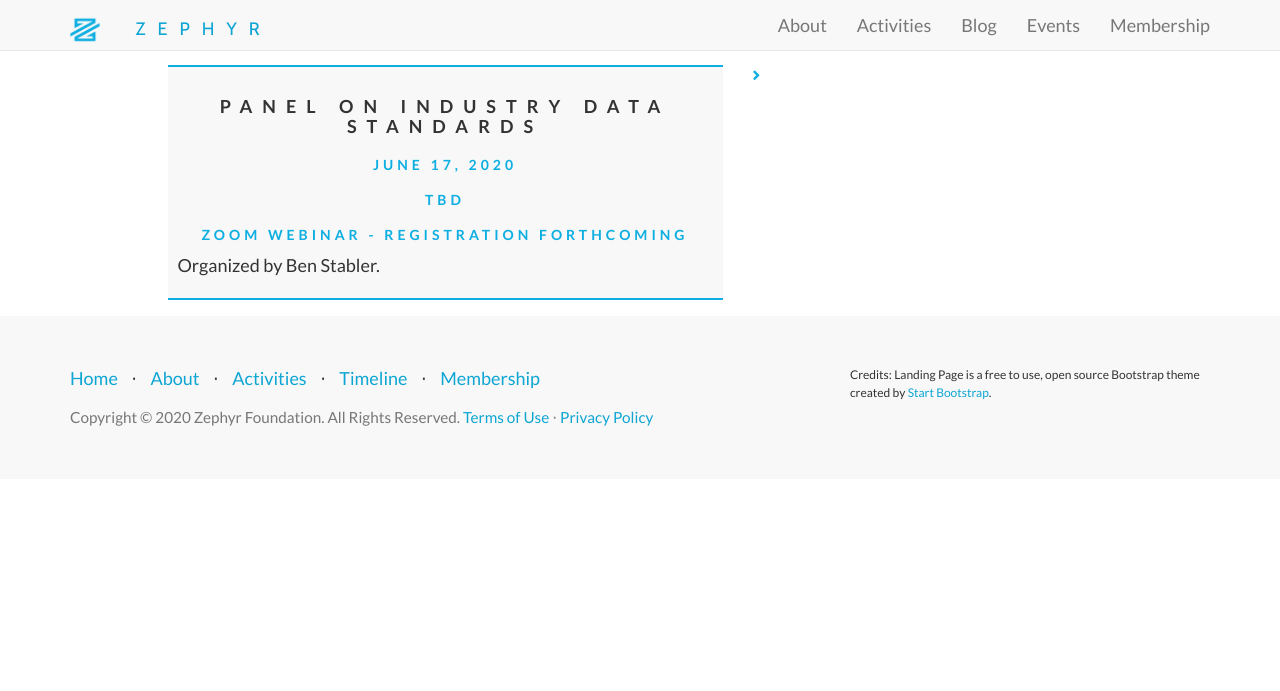
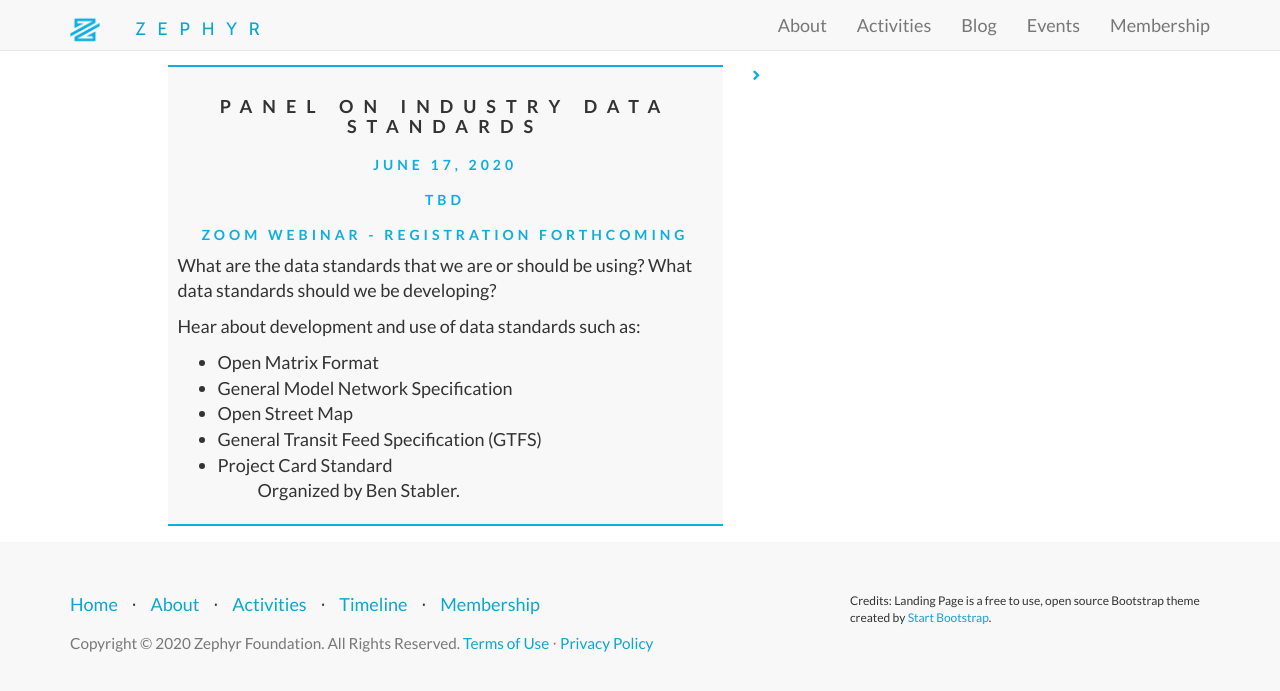
Before and after one commit to ZephyrTransport/zephyr-website, a Jekyll site: the page built from _events/2020-june-panel-data-standards.md, in a window 1280 px wide. Shown: the top 691 px of the page. Built offline with Jekyll 4.4.1, drawn with Linux system fonts in a browser that asks for light colours; nearby versions of some CDN libraries.

Commit message:
add descriptions

```diff
--- a/_events/2020-june-panel-data-standards.md
+++ b/_events/2020-june-panel-data-standards.md
@@ -7,6 +7,16 @@
 time: TBD
 place: Zoom Webinar - Registration forthcoming
 additional-msg:
-summary:  "Organized by Ben Stabler.
+summary:  "
+What are the data standards that we are or should be using? What data standards should we be developing?
+<p> Hear about development and use of data standards such as:
+<ul>
+<li>Open Matrix Format</li>
+<li>General Model Network Specification</li>
+<li>Open Street Map</li>
+<li>General Transit Feed Specification (GTFS)</li>
+<li>Project Card Standard</li><ul>
+
+Organized by Ben Stabler.
 "
 ---
```
Also changed, not shown: _events/2020-june-learning-machine-learning-101.md (+2 -2 lines).
